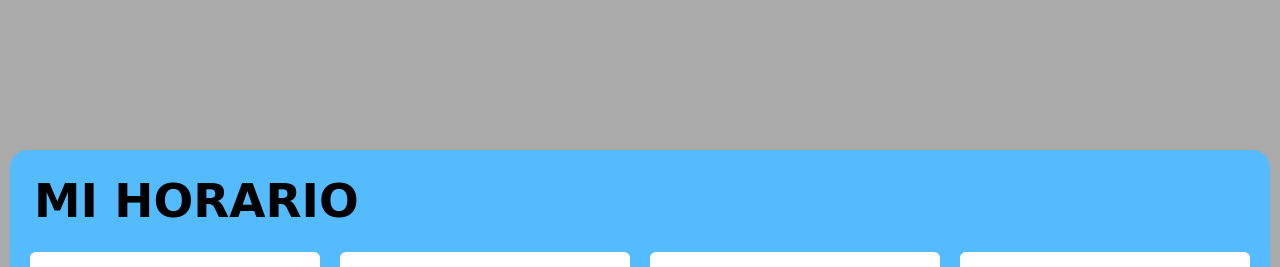
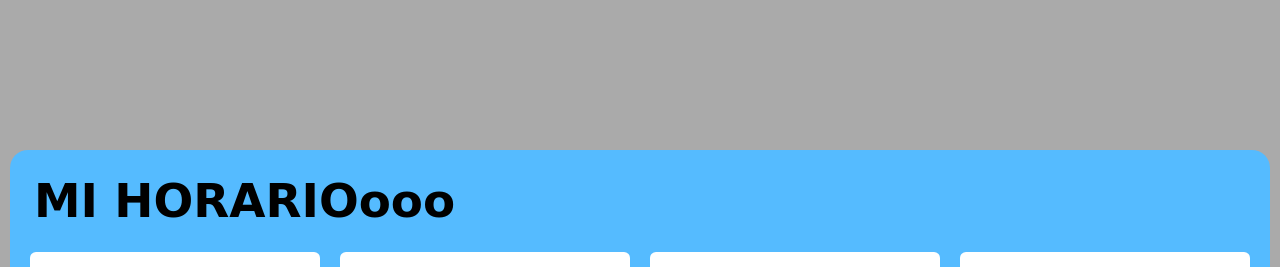
Before and after one commit to VexAlexis/Horario, a plain HTML site: page index.html in a window 1280 px wide. Shown: the top 267 px of the page. Drawn offline with Linux system fonts and the light colour scheme.

Commit message:
Update index.html

```diff
--- a/index.html
+++ b/index.html
@@ -10,7 +10,7 @@
 <body>
 	<div class="container-week">
 		<div class="container-group">
-			<h3>MI HORARIO</h3>
+			<h3>MI HORARIOooo</h3>
 		</div>
 		<div class="container-day">
 			<div class="day">
```
